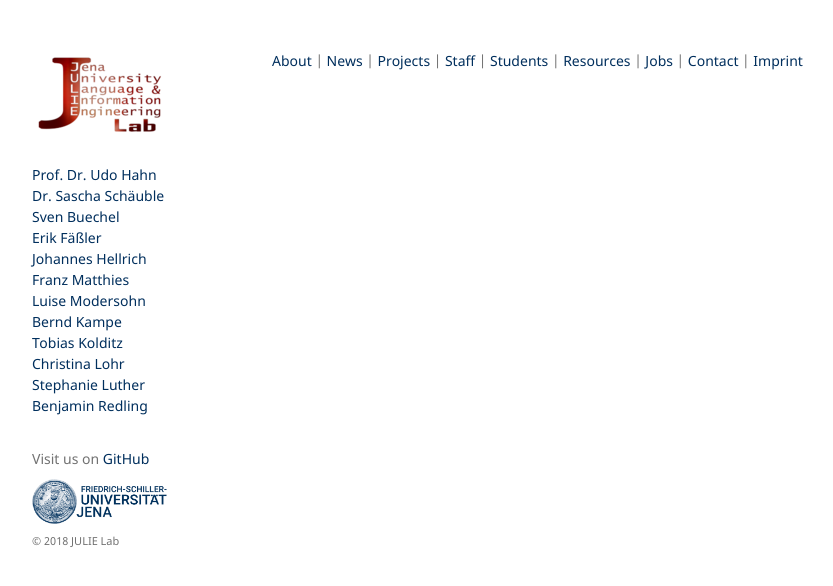
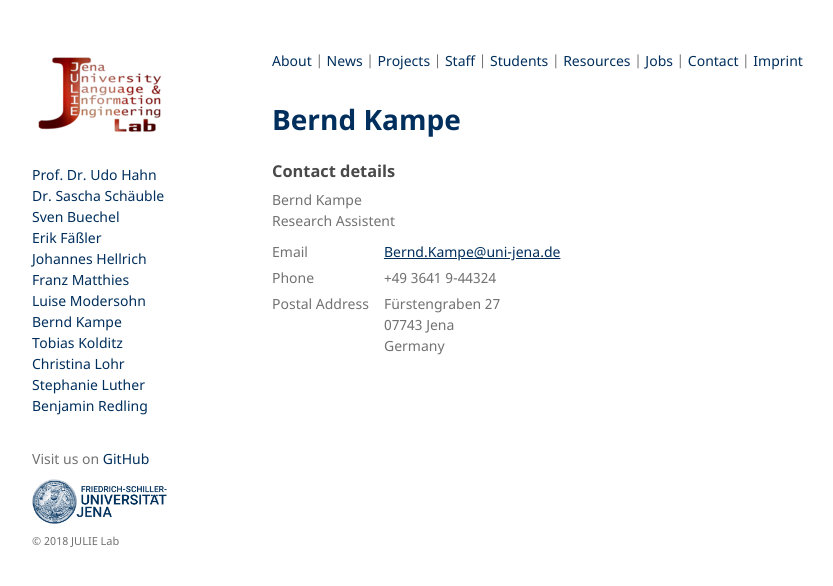
Before and after one commit to JULIELab/JULIELab.github.io, a Jekyll site: the page built from staff/Kampe/Bernd+Kampe.md, in a window 1280 px wide. Shown: the top 586 px of the page, without its empty margins (178-1011 px from the left). Built offline with Jekyll 4.4.1, drawn with Linux system fonts in a browser that asks for light colours; our own code applies the rules of GitHub Pages for plain Markdown files.

Commit message:
Update Bernd+Kampe.md

```diff
--- a/staff/Kampe/Bernd+Kampe.md
+++ b/staff/Kampe/Bernd+Kampe.md
@@ -1,3 +1,13 @@
 ---
 layout: staff
 ---
+
+# Bernd Kampe
+
+### Contact details
+Bernd Kampe<br/>
+Research Assistent
+
+|Email | [	Bernd.Kampe@uni-jena.de](mailto:	Bernd.Kampe@uni-jena.de) |
+|Phone | +49 3641 9-44324 |
+|Postal Address | Fürstengraben 27<br/> 07743 Jena<br/> Germany |
```
